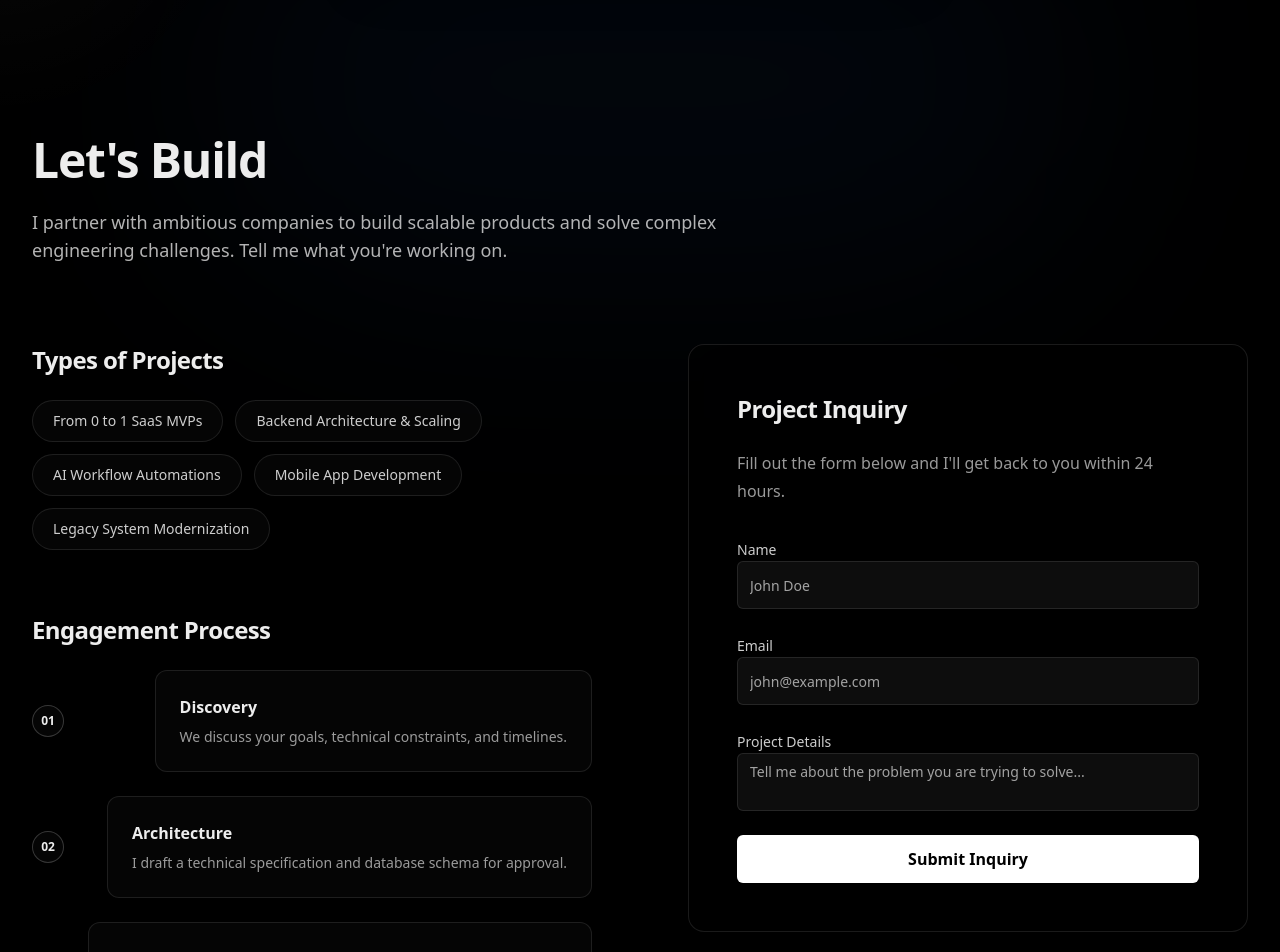
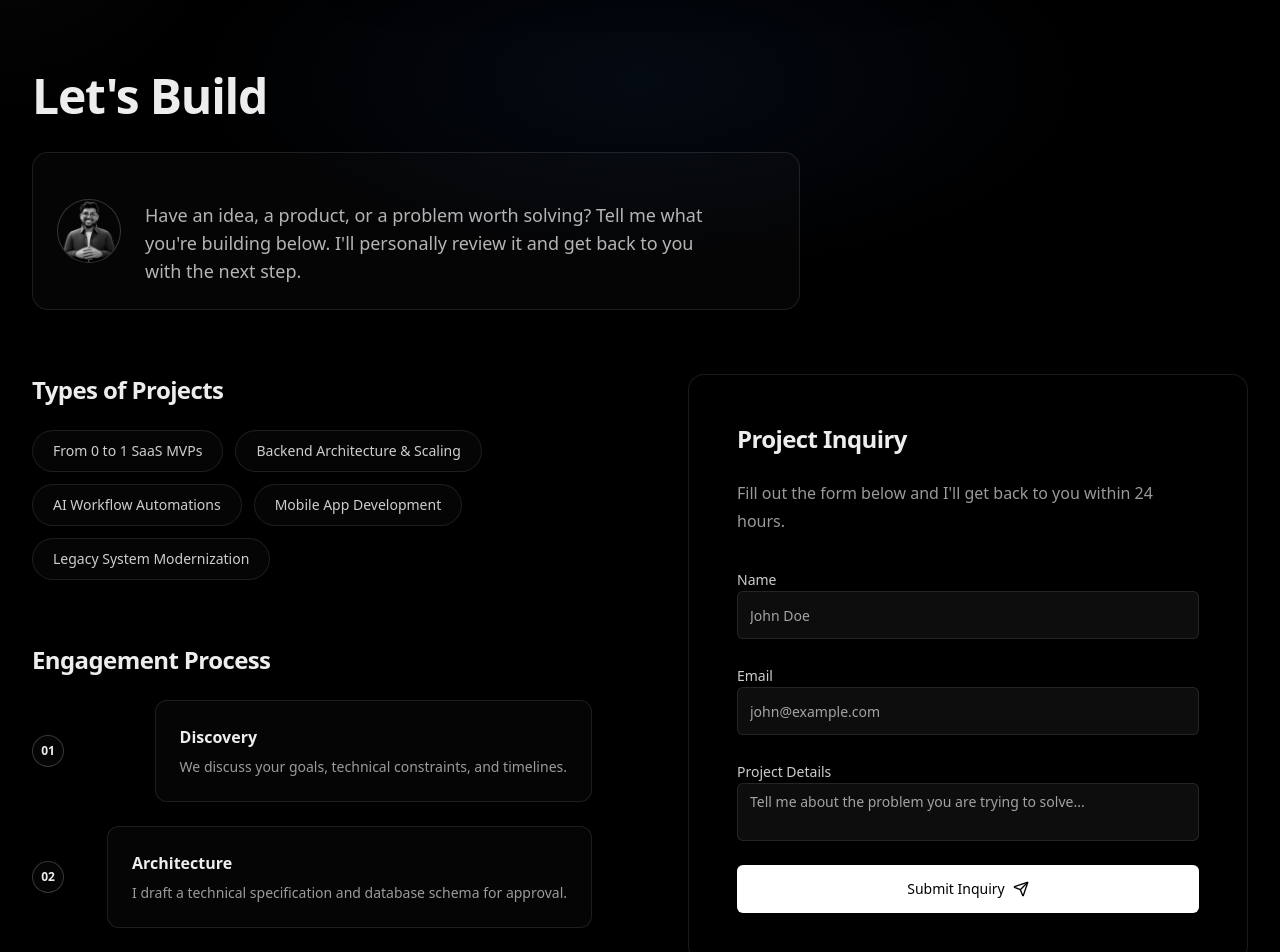
Before and after one commit to Sourav0174/buildbysourav, a Next.js app: page /build in a window 1280 px wide. Shown: the part 120-1072 px from the top of the page. Built offline with nearby package versions, Linux system fonts and the light colour scheme; no server answers; the database is empty.

Commit message:
about-tab-update

```diff
--- a/src/app/(public)/about/about-client.tsx
+++ b/src/app/(public)/about/about-client.tsx
@@ -36,10 +36,13 @@ const stack = [
 
 export function AboutClient({ timeline, settings }: { timeline: Milestone[], settings: Settings }) {
   return (
-    <main className="min-h-screen relative pt-32 pb-24 overflow-hidden">
+    <main className="min-h-screen relative pt-16 pb-24 overflow-hidden">
       <Spotlight />
       {/* Background Ambient Glow */}
-      <div className="absolute top-0 left-1/2 -translate-x-1/2 w-full max-w-4xl h-[400px] bg-blue-500/10 blur-[130px] rounded-full pointer-events-none opacity-50" />
+      <div
+        className="absolute top-0 left-1/2 -translate-x-1/2 w-full max-w-4xl h-[400px] pointer-events-none opacity-50"
+        style={{ background: 'radial-gradient(ellipse at center, rgba(59,130,246,0.15) 0%, transparent 70%)' }}
+      />
 
       <Section className="relative z-10 mb-16">
         <Container>
--- a/src/app/(public)/build/build-client.tsx
+++ b/src/app/(public)/build/build-client.tsx
@@ -1,6 +1,7 @@
 "use client"
 
 import * as React from "react"
+import Image from "next/image"
 import { motion, AnimatePresence } from "framer-motion"
 import { Container } from "@/components/layout/container"
 import { Section } from "@/components/layout/section"
@@ -72,18 +73,29 @@ export function BuildClient({ faqs }: { faqs: Faq[] }) {
   }
 
   return (
-    <main className="min-h-screen relative pt-32 pb-24 overflow-hidden">
+    <main className="min-h-screen relative pt-16 pb-24 overflow-hidden">
       <Spotlight />
       {/* Background Ambient Glow */}
-      <div className="absolute top-0 left-1/2 -translate-x-1/2 w-full max-w-4xl h-[400px] bg-blue-500/10 blur-[130px] rounded-full pointer-events-none opacity-50" />
+      <div
+        className="absolute top-0 left-1/2 -translate-x-1/2 w-full max-w-4xl h-[400px] pointer-events-none opacity-50"
+        style={{ background: 'radial-gradient(ellipse at center, rgba(59,130,246,0.15) 0%, transparent 70%)' }}
+      />
 
       <Section className="relative z-10">
         <Container>
-          <div className="max-w-3xl mb-20">
-            <H1 className="text-5xl md:text-6xl tracking-tight mb-6">Let&apos;s Build</H1>
-            <P className="text-lg text-white/70 mb-10">
-              I partner with ambitious companies to build scalable products and solve complex engineering challenges. Tell me what you&apos;re working on.
-            </P>
+          <div className="max-w-3xl mb-16">
+            <div className="flex flex-col sm:flex-row sm:items-center gap-4 mb-8">
+              <H1 className="text-5xl md:text-6xl tracking-tight">Let&apos;s Build</H1>
+            </div>
+
+            <div className="flex flex-col sm:flex-row items-start sm:items-center gap-6 mb-10 p-6 rounded-2xl border border-white/10 bg-white/[0.02]">
+              <div className="relative w-16 h-16 sm:w-20 sm:h-20 rounded-full overflow-hidden border border-white/20 shrink-0 bg-[#050505]">
+                <Image src="/profile2.png" alt="Profile" fill className="object-contain object-bottom grayscale opacity-90 contrast-[1.2]" sizes="80px" />
+              </div>
+              <P className="text-lg text-white/70 max-w-xl !m-0">
+                Have an idea, a product, or a problem worth solving? Tell me what you&apos;re building below. I&apos;ll personally review it and get back to you with the next step.
+              </P>
+            </div>
           </div>
 
           <div className="grid lg:grid-cols-2 gap-16 lg:gap-24">
@@ -120,7 +132,6 @@ export function BuildClient({ faqs }: { faqs: Faq[] }) {
 
             </div>
 
-            {/* Right: Form */}
             <div>
               <div className="sticky top-32 p-8 md:p-12 rounded-2xl border border-white/10 bg-black/50 backdrop-blur-xl">
                 <H3 className="text-2xl font-bold mb-2">Project Inquiry</H3>
@@ -168,12 +179,9 @@ export function BuildClient({ faqs }: { faqs: Faq[] }) {
                         defaultValue=""
                       />
                     </div>
-                    <Button
-                      type="submit"
-                      className="w-full h-12 text-base font-semibold"
-                      disabled={isPending}
-                    >
+                    <Button type="submit" disabled={isPending} className="w-full h-12 bg-white text-black hover:bg-white/90 font-medium group transition-all">
                       {isPending ? "Sending..." : "Submit Inquiry"}
+                      {!isPending && <Send className="w-4 h-4 ml-2 group-hover:translate-x-1 group-hover:-translate-y-1 transition-transform" />}
                     </Button>
                   </form>
                 )}
--- a/src/app/(public)/services/page.tsx
+++ b/src/app/(public)/services/page.tsx
@@ -77,29 +77,27 @@ const services = [
 
 export default function ServicesPage() {
   return (
-    <main className="min-h-screen relative pt-32 pb-24 overflow-hidden">
+    <main className="min-h-screen relative pt-16 pb-24 overflow-hidden">
       <Spotlight />
       {/* Background Ambient Glow */}
-      <div className="absolute top-0 left-1/2 -translate-x-1/2 w-full max-w-4xl h-[400px] bg-blue-500/10 blur-[130px] rounded-full pointer-events-none opacity-50" />
+      <div
+        className="absolute top-0 left-1/2 -translate-x-1/2 w-full max-w-4xl h-[400px] pointer-events-none opacity-50"
+        style={{ background: 'radial-gradient(ellipse at center, rgba(59,130,246,0.15) 0%, transparent 70%)' }}
+      />
 
-      <Section className="relative z-10 mb-16">
+      <Section className="relative z-10">
         <Container>
           <motion.div
             initial={{ opacity: 0, y: 20 }}
             animate={{ opacity: 1, y: 0 }}
             transition={{ duration: 0.8 }}
-            className="max-w-3xl"
+            className="max-w-3xl mb-20"
           >
             <H1 className="text-5xl md:text-6xl tracking-tight mb-6">Services</H1>
             <P className="text-xl md:text-2xl text-white/70">
               I partner with founders and technical teams to architect systems, build scalable products, and solve complex engineering challenges.
             </P>
           </motion.div>
-        </Container>
-      </Section>
-
-      <Section className="relative z-10">
-        <Container>
           <div className="flex flex-col gap-12">
             {services.map((service, index) => (
               <motion.div
--- a/src/app/home-client.tsx
+++ b/src/app/home-client.tsx
@@ -50,7 +50,10 @@ export function HomeClient({ products }: { products: FeaturedProduct[] }) {
           className="absolute top-[5vh] right-[2vw] w-full h-[85vh] md:h-[90vh] lg:h-[95vh] lg:w-[60vw] 2xl:w-[55vw]"
         >
           {/* Extremely soft radial spotlight behind the head for subtle depth */}
-          <div className="absolute top-[15%] left-1/2 -translate-x-1/2 w-[70%] aspect-square bg-[#ffffff] rounded-full blur-[120px] opacity-[0.05]" />
+          <div
+            className="absolute top-[15%] left-1/2 -translate-x-1/2 w-[70%] aspect-square opacity-[0.05]"
+            style={{ background: 'radial-gradient(circle at center, #ffffff 0%, transparent 70%)' }}
+          />
 
           {/* Base Layer: Sharp, monochrome structural portrait */}
           <div
@@ -198,8 +201,8 @@ export function HomeClient({ products }: { products: FeaturedProduct[] }) {
                 {/* Product Meta */}
                 <div className="flex-1 w-full space-y-8 relative">
                   <div
-                    className="absolute -inset-20 blur-3xl opacity-[0.15] -z-10 rounded-full pointer-events-none"
-                    style={{ backgroundColor: product.color }}
+                    className="absolute -inset-20 opacity-[0.15] -z-10 pointer-events-none"
+                    style={{ background: `radial-gradient(circle at center, ${product.color} 0%, transparent 70%)` }}
                   />
                   <div className="flex items-center gap-3">
                     <Badge variant="outline" className="bg-black/50 backdrop-blur-md border-white/10 text-white/70">
--- a/src/app/products/[slug]/page.tsx
+++ b/src/app/products/[slug]/page.tsx
@@ -117,8 +117,8 @@ export default async function ProductPage({ params }: { params: Promise<{ slug:
         {/* Mockup Showcase */}
         <div className="mb-32 relative">
           <div
-            className="absolute -inset-20 blur-3xl opacity-10 -z-10 rounded-[3rem] pointer-events-none"
-            style={{ backgroundColor: product.color || '#ffffff' }}
+            className="absolute -inset-20 opacity-10 -z-10 pointer-events-none"
+            style={{ background: `radial-gradient(circle at center, ${product.color} 0%, transparent 70%)` }}
           />
           {product.heroImage ? (
             <div className="aspect-video w-full relative overflow-hidden rounded-2xl border border-white/10 bg-black/40">
--- a/src/app/products/page.tsx
+++ b/src/app/products/page.tsx
@@ -20,7 +20,7 @@ export default async function ProductsOverview() {
   }))
 
   return (
-    <main className="min-h-screen pt-32 pb-24">
+    <main className="min-h-screen pt-48 pb-24">
       <Container>
         <ProductGrid initialProducts={products} />
       </Container>
```
